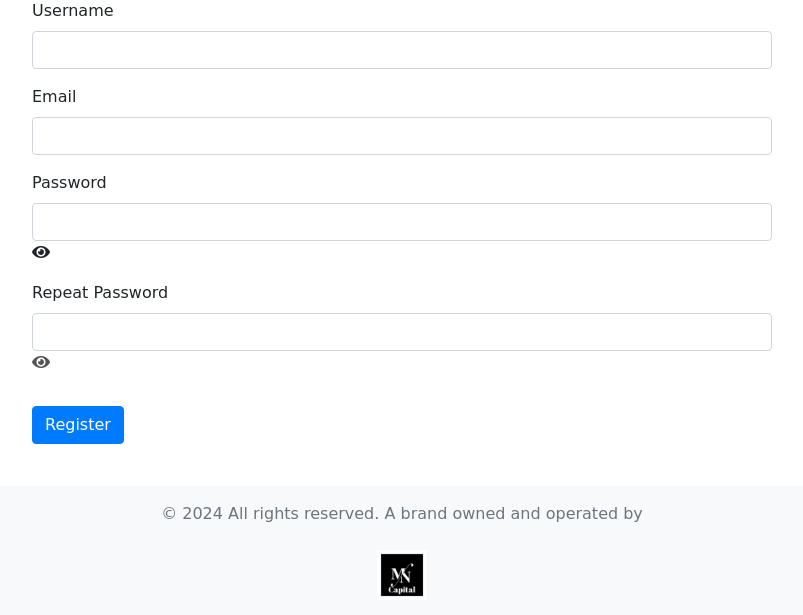
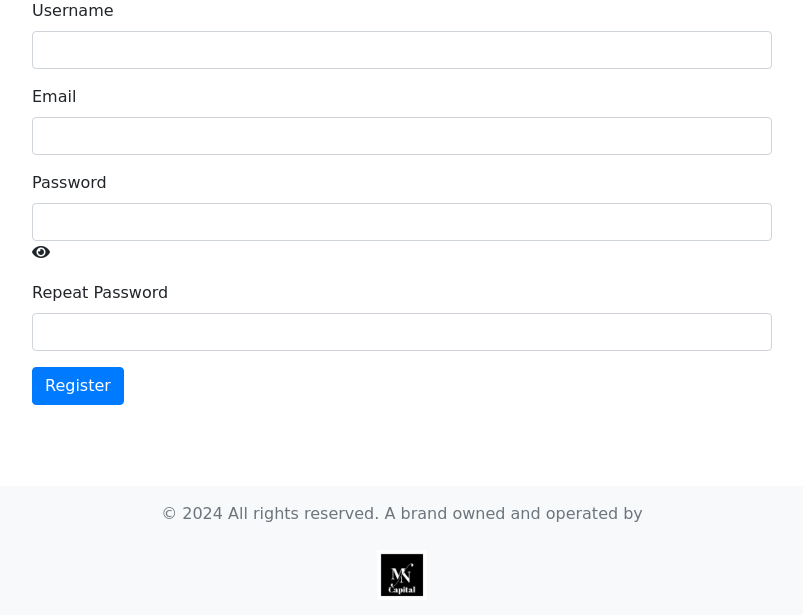
Before and after one commit to n-mbachia/pikngo_app, a Flask app: page /register_shop in a window 1280 px wide. Shown: the part 184-799 px from the top of the page, without its empty margins (238-1041 px from the left). Run offline with Flask 3, Linux system fonts and the light colour scheme; some libraries are stand-ins or nearby versions.

Commit message:
edit on show password

```diff
--- a/app/templates/admin/register.html
+++ b/app/templates/admin/register.html
@@ -35,7 +35,6 @@
         <div class="form-group">
             {{ form.confirm_password.label(class="form-label") }}
             {{ form.confirm_password(class="form-control", placeholder="Confirm password") }}
-            <span class="field-icon" onclick="togglePassword()"><i class="fas fa-eye"></i></span>
         </div>
         <div class="form-group">
             {{ form.submit(class="btn btn-primary") }}
--- a/app/templates/register_shop.html
+++ b/app/templates/register_shop.html
@@ -42,7 +42,6 @@
         <div class="form-group">
             {{ form.confirm_password.label(class="form-label") }}
             {{ form.confirm_password(class="form-control") }}
-            <span class="field-icon" onclick="togglePassword()"><i class="fas fa-eye"></i></span>
             {% for error in form.confirm_password.errors %}
             <div class="text-danger">{{ error }}</div>
             {% endfor %}
```
